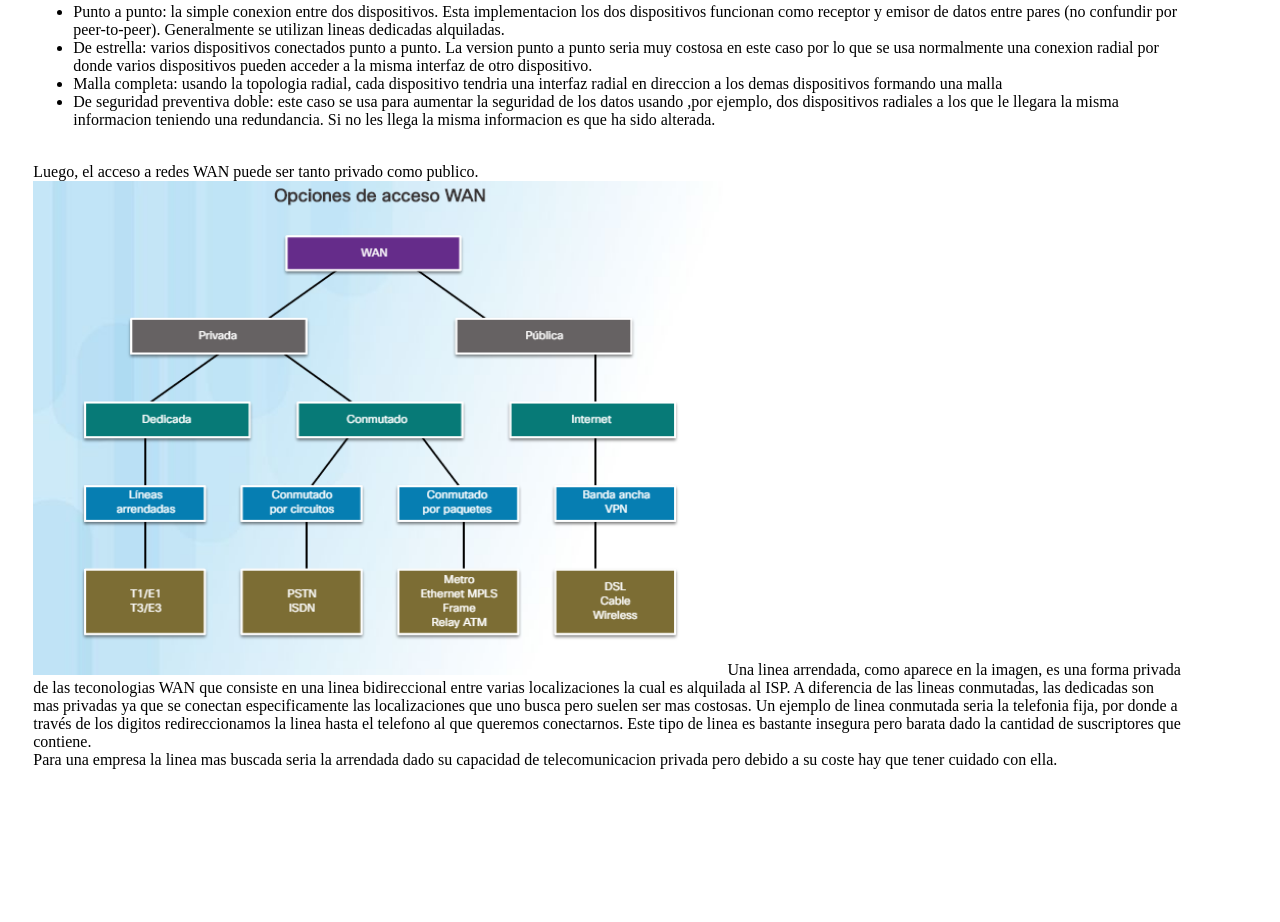
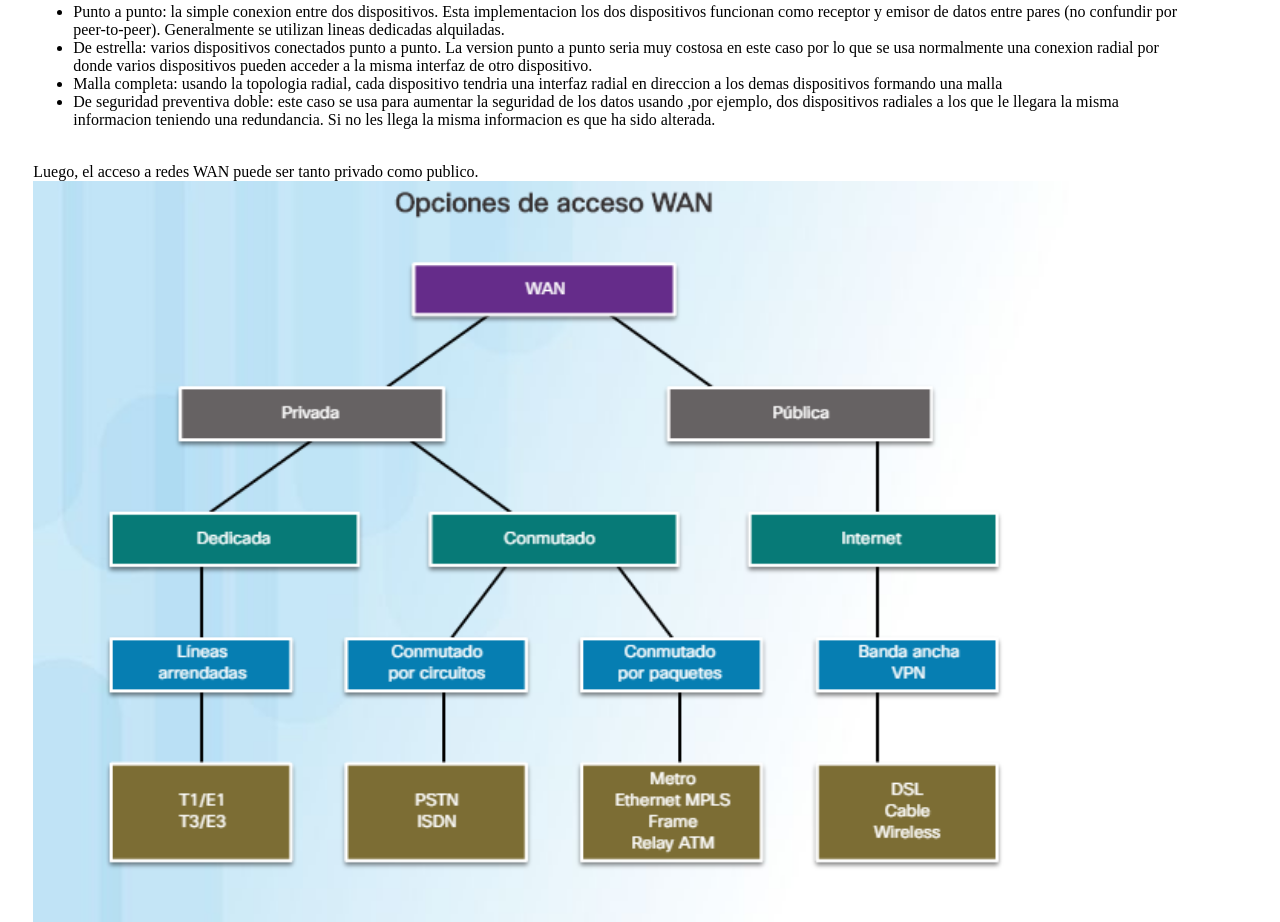
Before and after one commit to Labraca/Trabajo_WAN_TAR, a plain HTML site: page index.html in a window 1280 px wide. Shown: the part 1235-2157 px from the top of the page. Before the commit the page ends 2031 px from the top, so only its background shows below. Drawn offline with Linux system fonts and the light colour scheme.

Commit message:
Update index.html

```diff
--- a/index.html
+++ b/index.html
@@ -78,7 +78,7 @@ h5{
         <br>
         Luego, el acceso a redes WAN puede ser tanto privado como publico.
         <br>
-        <img src="https://labraca.github.io/Trabajo_WAN_TAR/img/image.png" style="width: 60%;>
+        <img src="https://labraca.github.io/Trabajo_WAN_TAR/img/image.png" style="width: 90%;">
         <br>
         Una linea arrendada, como aparece en la imagen, es una forma privada de las teconologias WAN que consiste en una linea
         bidireccional entre varias localizaciones la cual es alquilada al ISP. A diferencia de las lineas conmutadas, las dedicadas son mas privadas ya que
```
